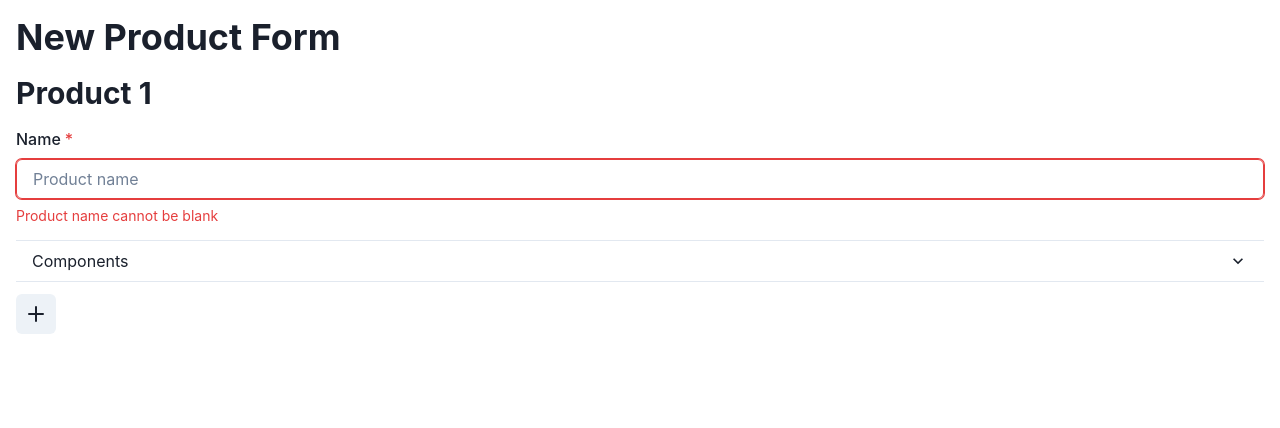
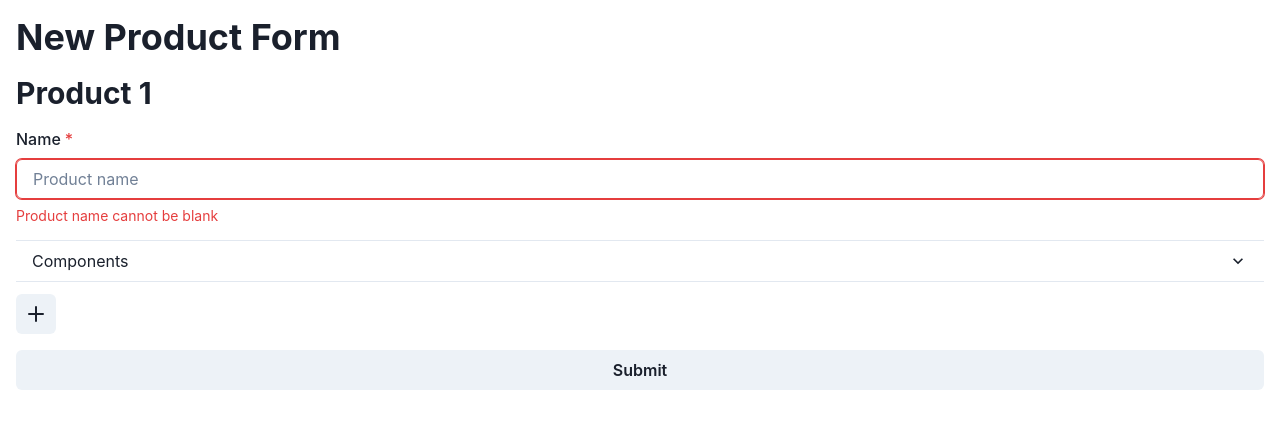
Before and after one commit to Knights-Code/bey-scout, a React (Create React App) app: page /new-product-form in a window 1280 px wide. Shown: the top 428 px of the page. Built offline with nearby package versions, Linux system fonts and the light colour scheme.

Commit message:
Add onSubmit with debug logic

```diff
--- a/src/pages/ProductForm.jsx
+++ b/src/pages/ProductForm.jsx
@@ -2,6 +2,7 @@ import { useState } from 'react'
 import { useForm } from 'react-hook-form'
 import {
   Box,
+  Button,
   ChakraProvider,
   FormControl,
   FormErrorMessage,
@@ -30,11 +31,6 @@ const ProductForm = () => {
     const emptyProduct = { ...newProduct }
 
     setNewProducts([...newProducts, emptyProduct])
-    /* const addedProduct = { ...newProduct }
-    setFormData((prevState) => ({
-      ...prevState,
-      products: [...formData.products, addedProduct],
-    })) */
   }
 
   const isInvalid = ({ field, value }) => {
@@ -79,11 +75,17 @@ const ProductForm = () => {
     return errors
   }
 
+  const onSubmit = (e) => {
+    e.preventDefault()
+
+    console.log(newProducts)
+  }
+
   return (
     <ChakraProvider>
       <Box p={4}>
         <Heading>New Product Form</Heading>
-        <form>
+        <form onSubmit={onSubmit}>
           {newProducts.map((product, index) => (
             <NewProduct
               key={index}
@@ -95,6 +97,9 @@ const ProductForm = () => {
             />
           ))}
           <IconButton onClick={addAnotherProduct} icon={<AddIcon />} mt={3} />
+          <Button mt={4} sx={{ width: '100%' }} type='submit'>
+            Submit
+          </Button>
         </form>
       </Box>
     </ChakraProvider>
```
